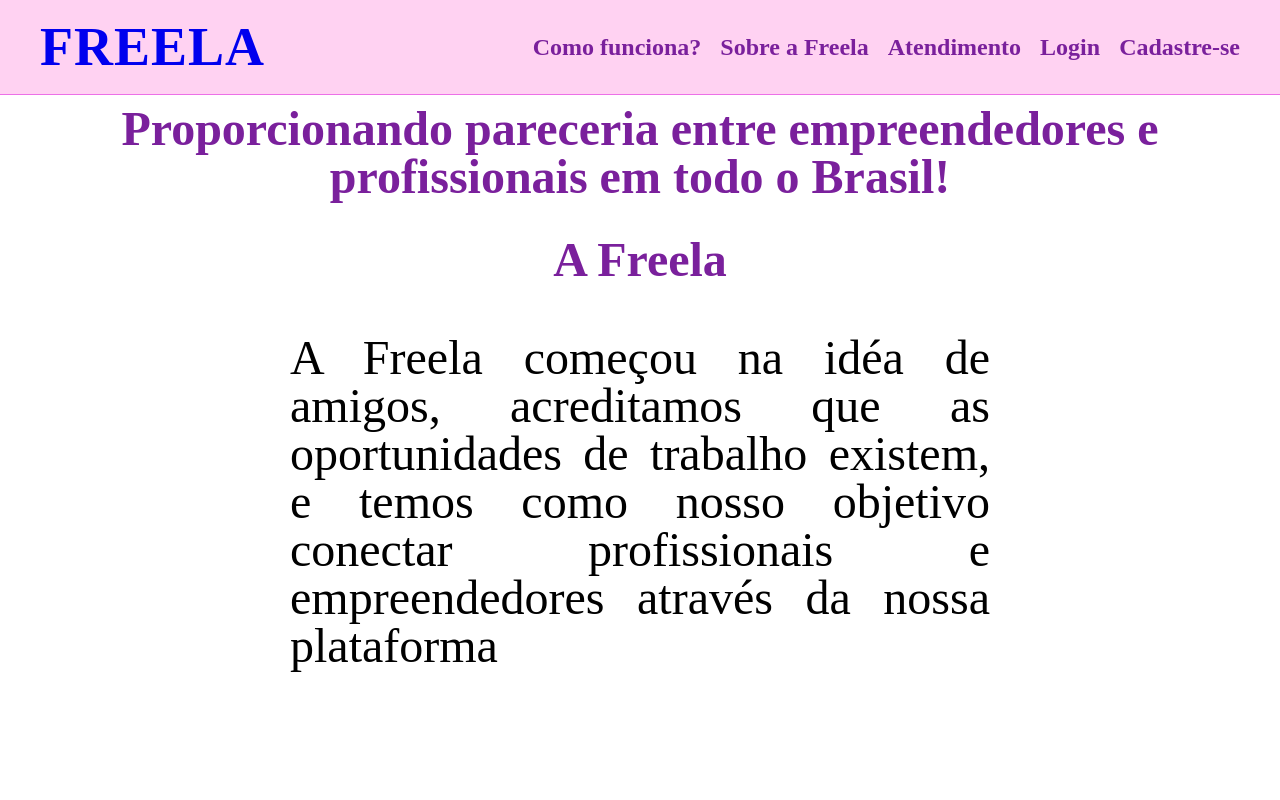
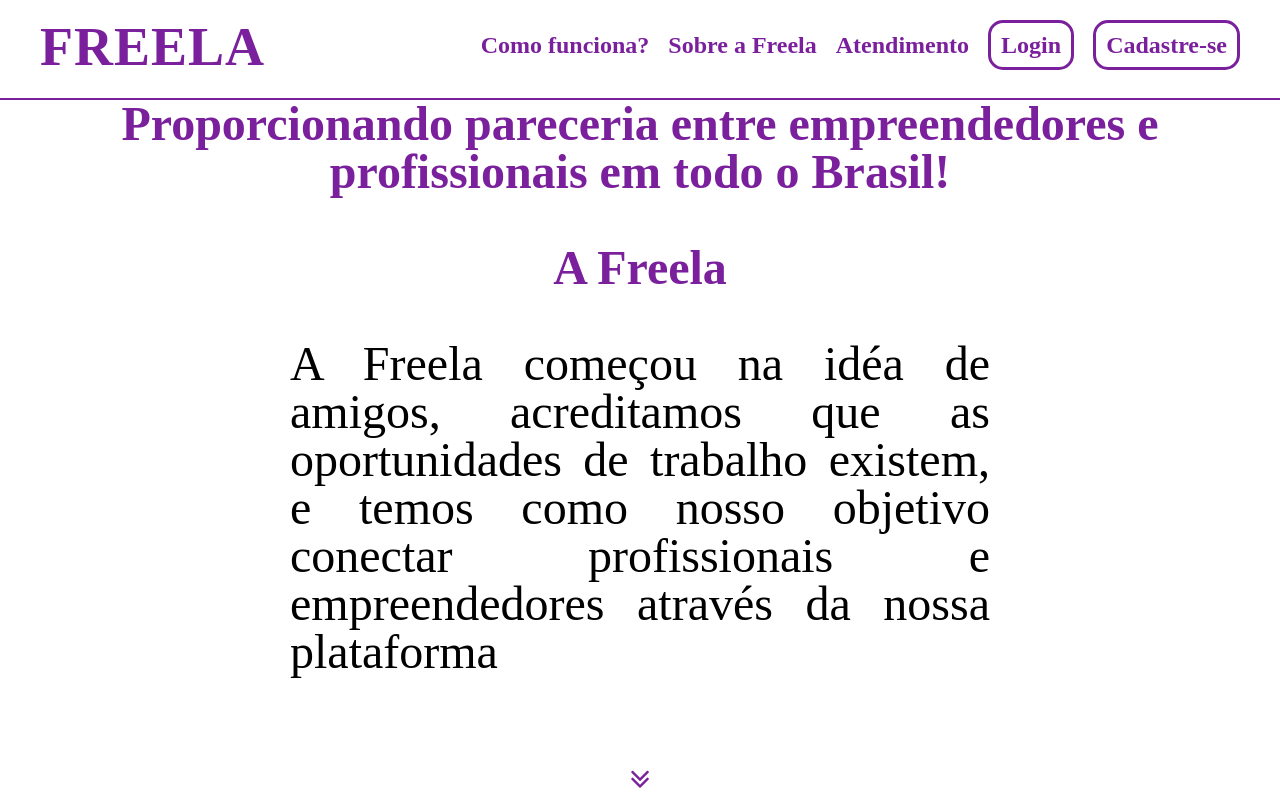
Before and after one commit to eoBattisti/Freela, a plain HTML site: page index.html in a window 1280 px wide. Shown: the top 800 px of the page. Drawn offline with Linux system fonts and the light colour scheme.

Commit message:
refatoração do código

```diff
--- a/estilos/style-index.css
+++ b/estilos/style-index.css
@@ -1,4 +1,3 @@
-
 /* Cores:
     paleta de cores padrão do site
         100%: #7a209c
@@ -6,15 +5,22 @@
         50%: #ec70e7
         25%: #ffd2f2
 */
+/* Váriaveis Globalis  */
+:root {
+    --main-color: #7a209c;
+    --secondary-color: #89609e;
+    --third-color: #ec70e7;
+    --fourth-color: #ffd2f2;
+}
 
 /* Estilização do Cabeçalho */
 header {
-    background:  #ffd2f2;
+    width: 100%;
+    height: 100px;
+    background:  #FFFFFF;
     padding: 20px 0;
-    border-bottom: 1px solid #ec70e7;
+    border-bottom: 2px solid var(--main-color);
     box-sizing: border-box;
-    /* position: sticky;
-    top: 0; */
 }
 
 .caixa-cabecalho{
@@ -24,56 +30,70 @@ header {
     box-sizing: border-box;
 }
 
-.caixa-cabecalho h1{
-    color: #7a209c;
+.caixa-cabecalho h1 a{
+    color: var(--main-color);
     text-transform: uppercase;
     font-weight: bold;
     font-size: 54px;
     letter-spacing: 1px;
-}
-
-.caixa-cabecalho h1 a {
     text-decoration: none;
 }
 
 nav {
     position: absolute;
     right: 0;
-    top: 15px;
+    top: 0;
 }
 
 nav a {
     font-size: 24px;
-    color: #7a209c;
+    color: var(--main-color);
     text-decoration: none;
     font-weight: bold;
 }
+nav li:nth-child(4)  {
+    border: 3px solid var(--main-color) ;
+    padding: 10px;
+    border-radius: 15px;
+    box-sizing: border-box;
+}
+
+nav li:nth-child(4):hover {
+    border-color: #600083;
+}
+
+nav li:last-child {
+    border: 3px solid var(--main-color);
+    padding: 10px;
+    border-radius: 15px;
+    box-sizing: border-box;
+}
+
+nav li:last-child:hover{
+    border-color: #600083
+}
+
+nav li a:hover {
+    color: #600083;
+}
 
 nav li {
-    display: inline;
+    display: inline-block;
     margin-left: 15px;
     align-items: top
 }
 
-nav a:hover {
-    font-size: 23px;
-    color: #7a209c;
+/* Estilização do conteúdo main da página */
+.apresentacao {
+    width: 100%;
+    box-sizing: border-box;
 }
 
-.login{
-    border: 1px solid #000000;
-    padding: 10px;
-    border-radius: 20%;
-}
-
-.login:hover{
-    font-size: 23px;
-    color: #7a209c;
-    border-color: #7a209c ;
-}
-/* Conteúdo da Página */
-.apresentacao {
-    padding: 10px;
+.titulo{
+    font-size: 3em;
+    color: var(--main-color);
+    font-weight: bold;
+    text-align: center;
 }
 
 .caixa-conteudo {
@@ -83,52 +103,66 @@ nav a:hover {
     text-align: justify;
 }
 
-.titulo{
-    font-size: 3em;
-    color: #7a209c;
-    font-weight: bold;
-    text-align: center;
+.caixa-conteudo .titulo {
+    margin-top: 1em;
 }
 
-.sobrenos {
+.caixa-conteudo p {
+    font-size: 3em;
+    text-align: justify;
+    margin: 1em 0 1em;
+}
+
+.sobrenos{
+    width: 100%;
     background: #FFFFFF;
     text-align: center;
-    padding: 25px 0 50px;
-}
-.sobrenos p {
-    font-size: 3em;
-    text-align: justify;
-    margin: 50px 0 100px;
-}
-.sobrenos a i {
-    margin: 40px
-}
-.missao{
-    background: #ffd2f2;
-    text-align: center;
-    padding: 25px 0 50px;
+    box-sizing: border-box;
 }
 
-.visao {
-    background: #ec70e7;
+.sobrenos a i {
+    color: var(--main-color);
+    margin: 40px;
+
+    /* montar a animação do icone para ficar pulando
+    animation-duration: 3s;
+    animation-name: jump;
+    animation-iteration-count: infinite; */
+}
+
+/* @keyframes jump {
+    from {
+        margin-left: 100%;
+        width: 300%;
+    }
+    to {
+        margin-left: 0%;
+        width: 100%;
+    }
+} */
+
+.missao, .visao, .valores {
+    box-sizing: border-box;
+    width: 100%;
     text-align: center;
     padding: 25px 0 50px;
 }
 
 .condastro {
+    box-sizing: border-box;
     width: 100%;
     display: flex;
 
 }
 
 .contratante, .freelance {
-    border: 2px solid #7a209c;
+    border: 2px solid var(--main-color);
     margin-left: 15px;
     margin-right: 15px;
     padding: 20px;
     border-radius: 15px;
     text-align: center;
-    margin-top: 1em
+    margin-top: 4em
 }
 .contratante {
     float: left;
@@ -141,17 +175,8 @@ nav a:hover {
     width: 45%;
 
 }
-.contratante:hover, .freelance:hover {
-    font-size: +20px;
-}
-
-
-
-
-
-
-
-
+/* .contratante:hover, .freelance:hover {
+    /* fazer algo} */
 
 .mapa {
     padding: 3em 0;
```
